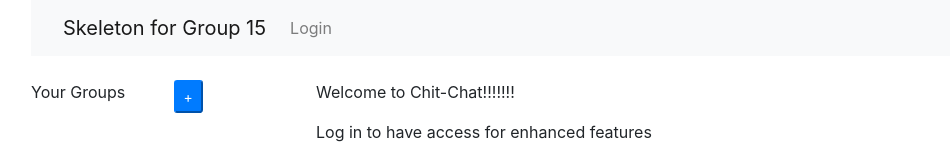
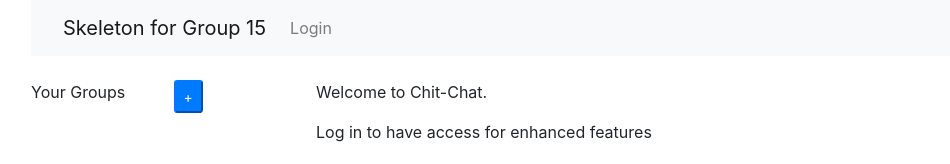
Before and after one commit to LuisLReyes/chitchat, a React (Create React App) app in the folder client/: page /login in a window 1280 px wide. Shown: the top 164 px of the page, without its empty margins (54-1004 px from the left). Built offline with nearby package versions, Linux system fonts and the light colour scheme.

Commit message:
Quick small changes

```diff
--- a/client/src/components/login.component.js
+++ b/client/src/components/login.component.js
@@ -44,7 +44,7 @@ export default class ElementOne extends Component {
     render() {
         return (
             <div>
-            <p>Welcome to Chit-Chat!!!!!!!</p>
+            <p>Welcome to Chit-Chat.</p>
             <p>Log in to have access for enhanced features</p>
                 <div className="row justify-content-center">
                   <div>
@@ -63,7 +63,7 @@ export default class ElementOne extends Component {
                       Password
                        <input
                         className="form-control"
-                        type="text" value={this.state.password}
+                        type="password" value={this.state.password}
                         id= {'setPassword'}
                         onChange={this.changePassword}
                       />
```
